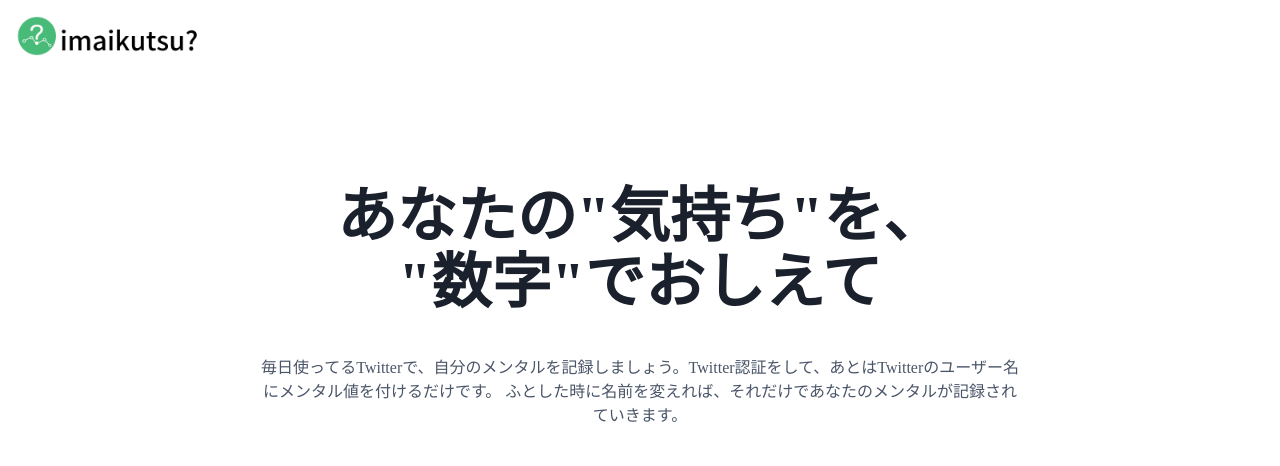
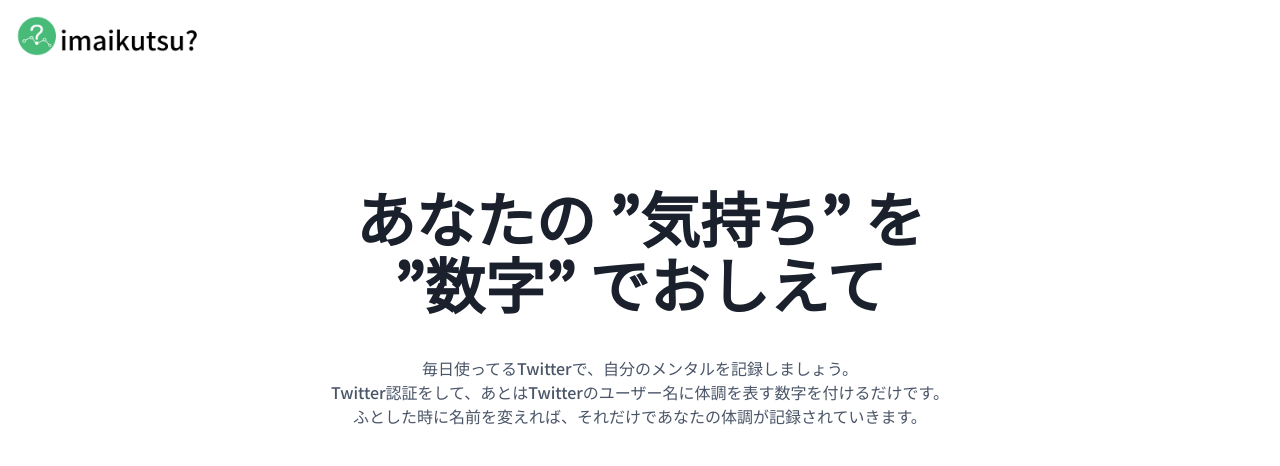
Before and after one commit to takumma/imaikutsu, a Next.js app: page / in a window 1280 px wide. Shown: the top 466 px of the page. Built offline with nearby package versions, Linux system fonts and the light colour scheme; no server answers.

Commit message:
Fix font

```diff
--- a/components/Heroes.tsx
+++ b/components/Heroes.tsx
@@ -7,13 +7,16 @@ const Heroes = () => (
       fontSize={{ base: "3xl", sm: "4xl", md: "6xl" }}
       lineHeight={"110%"}
     >
-      あなたの&quot;気持ち&quot;を、
+      あなたの ”気持ち” を
       <br />
-      &quot;数字&quot;でおしえて
+      ”数字” でおしえて
     </Heading>
     <Text color={"gray.600"} maxW={"3xl"}>
-      毎日使ってるTwitterで、自分のメンタルを記録しましょう。Twitter認証をして、あとはTwitterのユーザー名にメンタル値を付けるだけです。
-      ふとした時に名前を変えれば、それだけであなたのメンタルが記録されていきます。
+      毎日使ってるTwitterで、自分のメンタルを記録しましょう。
+      <br />
+      Twitter認証をして、あとはTwitterのユーザー名に体調を表す数字を付けるだけです。
+      <br />
+      ふとした時に名前を変えれば、それだけであなたの体調が記録されていきます。
     </Text>
   </>
 );
--- a/package.json
+++ b/package.json
@@ -14,7 +14,6 @@
     "@chakra-ui/react": "^1.7.3",
     "@emotion/react": "^11.7.1",
     "@emotion/styled": "^11.6.0",
-    "@fontsource/noto-sans-jp": "^4.5.2",
     "firebase": "^9.6.1",
     "framer-motion": "^5.5.5",
     "next": "^12.0.7",
--- /dev/null
+++ b/pages/_document.tsx
@@ -0,0 +1,20 @@
+import Document, { Html, Head, Main, NextScript } from "next/document";
+
+export default class MyDocument extends Document {
+  render() {
+    return (
+      <Html>
+        <Head>
+          <link
+            href="https://fonts.googleapis.com/css2?family=Noto+Sans+JP:wght@500&display=swap"
+            rel="stylesheet"
+          />
+        </Head>
+        <body>
+          <Main />
+          <NextScript />
+        </body>
+      </Html>
+    );
+  }
+}
```
Also changed, not shown: 1 other file (tests, documents, lock files or other folders).
